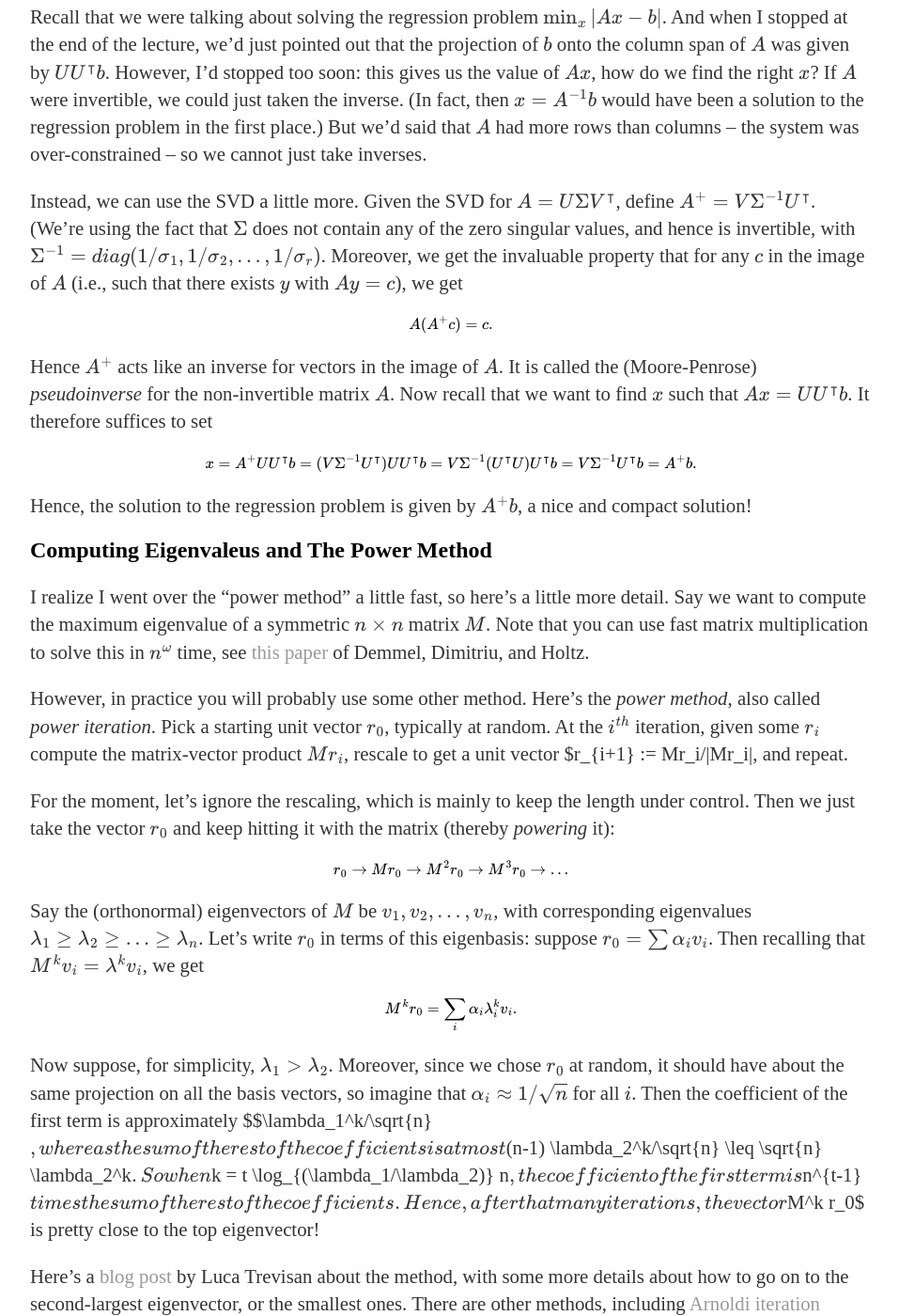
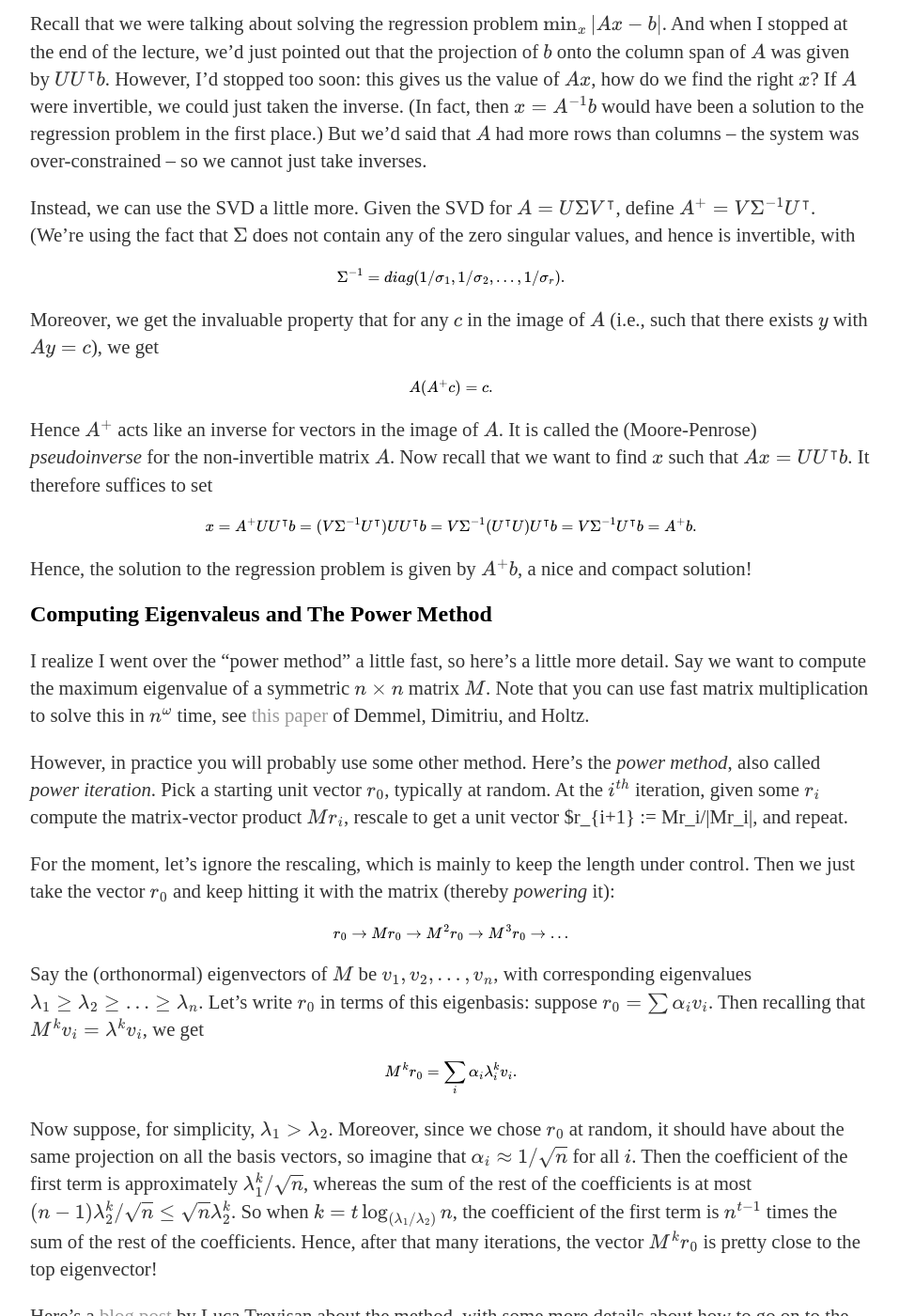
Before and after one commit to cmualgos/cmualgos.github.io, a Jekyll site: the page built from _posts/2018-09-21-svd.md, in a window 1280 px wide and 1400 px high, scrolled down 1143 px. Shown: the whole window at 94% size, without its empty margins (160-1117 px from the left). Built offline with Jekyll 4.4.1, drawn with Linux system fonts in a browser that asks for light colours; formulas are drawn with MathJax 3; some of the changed text lies outside the part shown.

```diff
--- a/_posts/2018-09-21-svd.md
+++ b/_posts/2018-09-21-svd.md
@@ -27,7 +27,7 @@ the commonly used ones. Given a matrix $M$, let $\mathbf{\sigma}$ denote
 the vector $(\sigma_1, \sigma_2, \ldots, \sigma_r)$ consisting of all
 the non-zero singular values.
 
-1. the _Frobenius norm_ is $\|M\|_F := \sqrt{\sum_{ij} M_{ij}^2)$. We
+1. the _Frobenius norm_ is $\|M\|_F := \sqrt{\sum_{ij} M_{ij}^2}$. We
 claim this is also $\|\mathbf{\sigma}\|_2$, the Euclidean length of the
 vector composed of the singular values. (Please try to prove this
 yourself!)
@@ -36,17 +36,12 @@ yourself!)
 is the maximum singular value of $M$. Hence this is equal to
 $\|\mathbf{\sigma}\|_\infty$.
 
-3. The _trace norm_ is given by $\|M\|_{tr} := \sum_\ell | \sigma_\ell
-|$, and hence equals $\| \mathbf{\sigma} \|_1$.
+3. The _trace norm_ is given by $\|M\|_{tr} := \sum_\ell | \sigma_\ell |$, and hence equals $\| \mathbf{\sigma} \|_1$.
 
-4. In general, we can define for any $p$ the [_$p$-Schatten
-norm_](https://en.wikipedia.org/wiki/Schatten_norm) which is given by
-$\|\mathbf{\sigma}\|_p$.
+4. In general, we can define for any $p$ the [_$p$-Schatten norm_](https://en.wikipedia.org/wiki/Schatten_norm) which is given by $\|\mathbf{\sigma}\|_p$.
 
-5. Given any vector norm $\|\cdot \|$, we can define the _induced_ or
-_operator_ norm $\| A \| := \sup \frac{\|Ax\|}{\|x\|}$. Often one tends
-to use the term _operator_ norm just for the case when we use the
-Euclidean vector norm, in which case it just equals the spectral norm.
+5. Given any vector norm $\|\cdot \|$, we can define the _induced_ or _operator_ norm $\| A \| := \sup \frac{\|Ax\|}{\|x\|}$. Often one tends
+to use the term _operator_ norm just for the case when we use the Euclidean vector norm, in which case it just equals the spectral norm.
 
 Much more on [Wikipedia](https://en.wikipedia.org/wiki/Matrix_norm).
 
@@ -65,8 +60,11 @@ over-constrained -- so we cannot just take inverses.
 Instead, we can use the SVD a little more. Given the SVD for $A = U
 \Sigma V^\intercal$, define $A^{+} = V \Sigma^{-1} U^\intercal$. (We're
 using the fact that $\Sigma$ does not contain any of the zero singular
-values, and hence is invertible, with $\Sigma^{-1} = diag(1/\sigma_1,
-1/\sigma_2, \ldots, 1/\sigma_r)$. Moreover, we get the invaluable
+values, and hence is invertible, with
+
+$$ \Sigma^{-1} = diag(1/\sigma_1, 1/\sigma_2, \ldots, 1/\sigma_r). $$
+
+Moreover, we get the invaluable
 property that for any $c$ in the image of $A$ (i.e., such that there
 exists $y$ with $Ay = c$), we get
 
@@ -118,7 +116,7 @@ Now suppose, for simplicity, $\lambda_1 > \lambda_2$. Moreover, since we
 chose $r_0$ at random, it should have about the same projection on all
 the basis vectors, so imagine that $\alpha_i \approx 1/\sqrt{n}$ for all
 $i$. Then the coefficient of the first term is approximately
-$$\lambda_1^k/\sqrt{n}$, whereas the sum of the rest of the coefficients
+$\lambda_1^k/\sqrt{n}$, whereas the sum of the rest of the coefficients
 is at most $(n-1) \lambda_2^k/\sqrt{n} \leq \sqrt{n} \lambda_2^k$. So
 when $k = t \log_{(\lambda_1/\lambda_2)} n$, the coefficient of the
 first term is $n^{t-1}$ times the sum of the rest of the
```
Also changed, not shown: other parts of _posts/2018-09-21-svd.md (+1 -1 lines).
